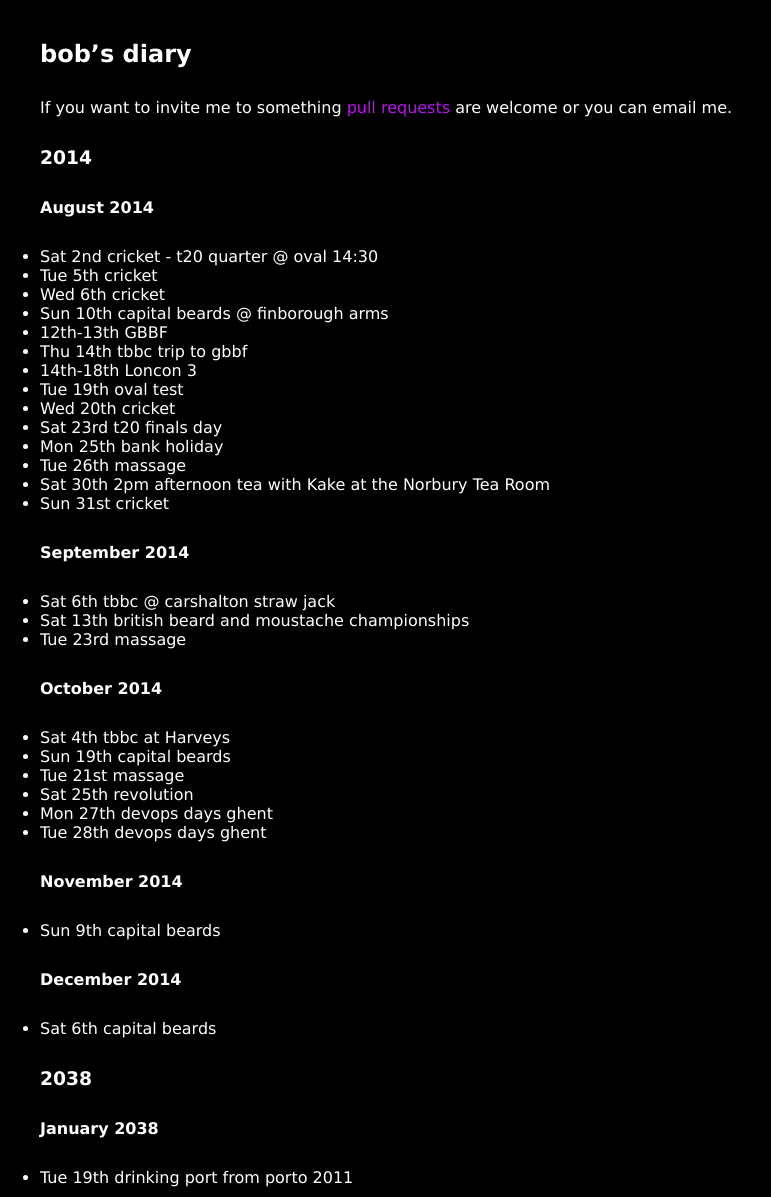
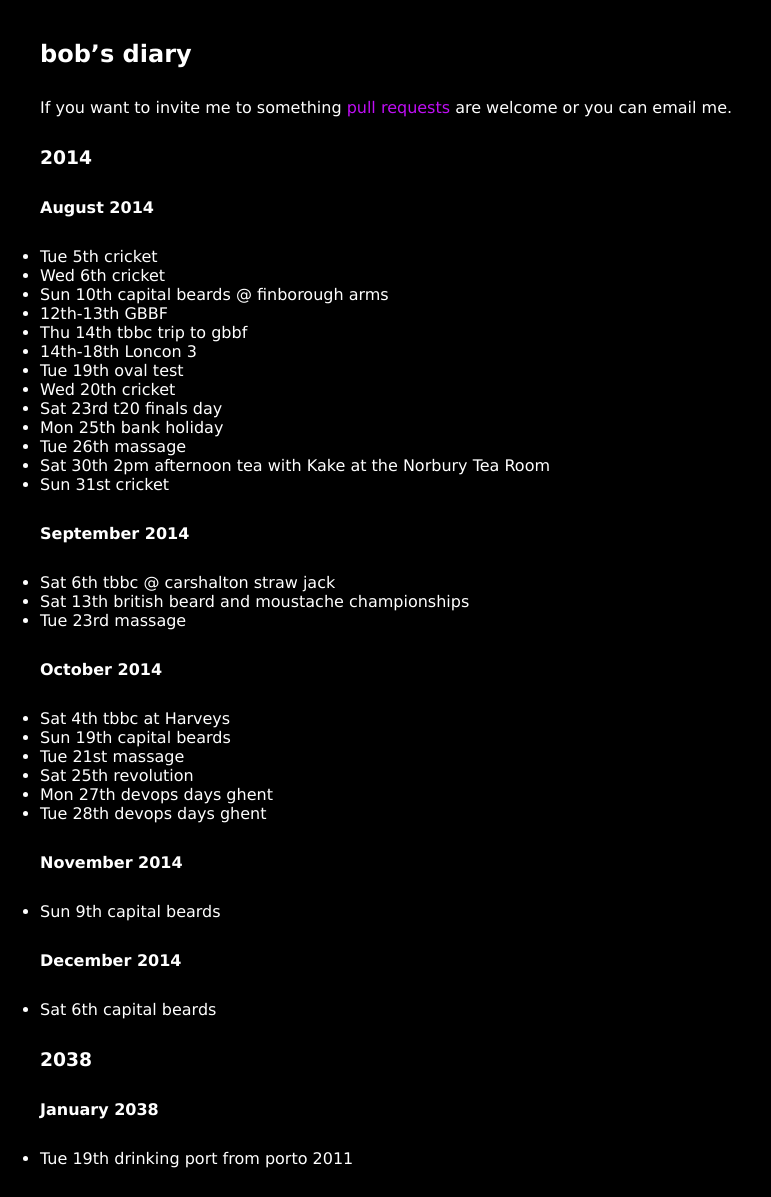
Before and after one commit to rjw1/randomness.org.uk, a Jekyll site: the page built from diary/index.md, in a window 1280 px wide. Shown: the whole page, without its empty margins (0-771 px from the left). Built offline with Jekyll 4.4.1, drawn with Linux system fonts in a browser that asks for light colours; Markdown is read by kramdown in place of the engine named in the settings.

Commit message:
didnt go to the cricket.

```diff
--- a/diary/index.md
+++ b/diary/index.md
@@ -12,7 +12,6 @@ are welcome or you can email me.
 
 #### August 2014 ####
 
-* Sat 2nd cricket - t20 quarter @ oval 14:30
 * Tue 5th cricket
 * Wed 6th cricket
 * Sun 10th capital beards @ finborough arms
```
